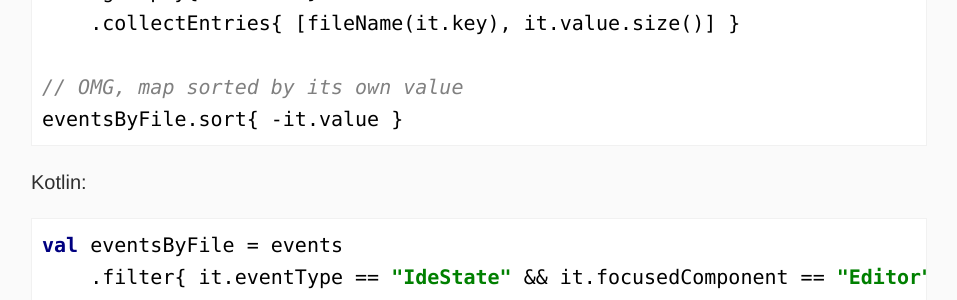
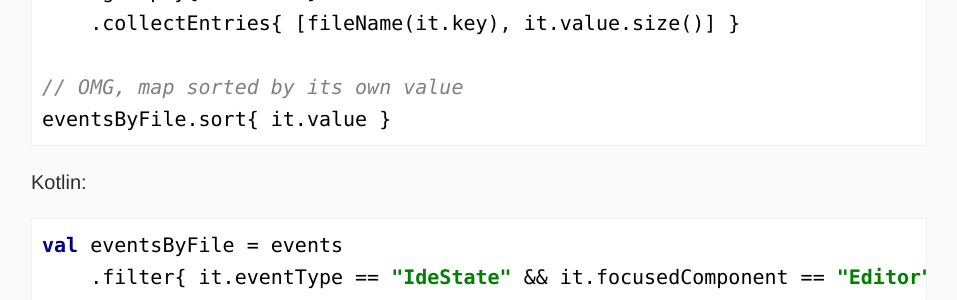
Before and after one commit to dkandalov/dkandalov.github.io, a Jekyll site: the page built from _posts/2016-06-07-From-Groovy-to-Kotlin.markdown, in a window 1280 px wide and 900 px high, scrolled down 8912 px. Shown: the part 153-453 px from the top of the window, without its empty margins (161-1118 px from the left). Built offline with Jekyll 4.4.1, drawn with Linux system fonts in a browser that asks for light colours.

```diff
--- a/_posts/2016-06-07-From-Groovy-to-Kotlin.markdown
+++ b/_posts/2016-06-07-From-Groovy-to-Kotlin.markdown
@@ -299,7 +299,7 @@ def eventsByFile = events
     .collectEntries{ [fileName(it.key), it.value.size()] }
 
 // OMG, map sorted by its own value
-eventsByFile.sort{ -it.value }
+eventsByFile.sort{ it.value }
 </groovy>
 Kotlin:
 <kotlin>
```
